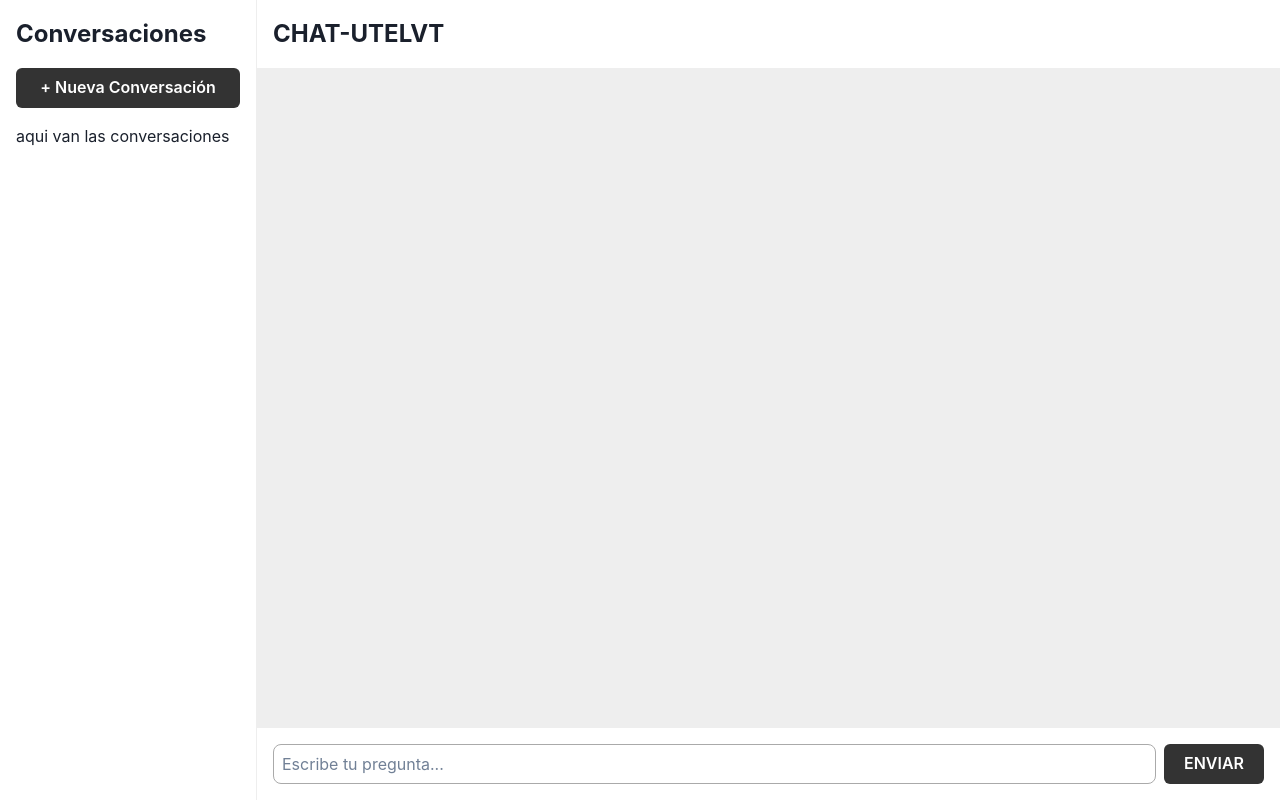
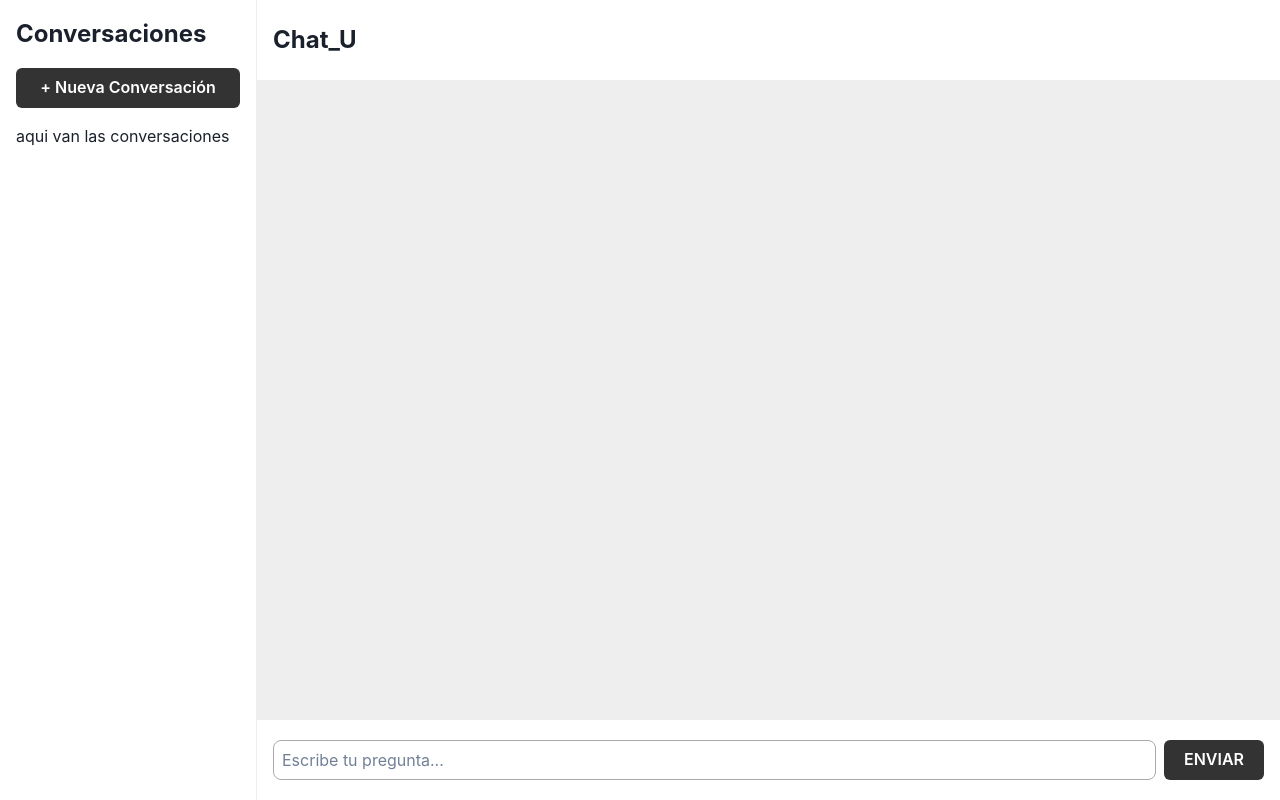
Before and after one commit to Henry-GC/ChatUTELVT, a React (Create React App) app: page / in a window 1280 px wide. Built offline with nearby package versions, Linux system fonts and the light colour scheme.

Commit message:
change UI

```diff
--- a/src/App.css
+++ b/src/App.css
@@ -0,0 +1,3 @@
+.app-container{
+    min-height: 100vh;
+}
--- a/src/App.js
+++ b/src/App.js
@@ -9,7 +9,6 @@ function App() {
       <Box
           className='app-container'
           display='flex'
-          minHeight='100vh'
       >
         <SideBar/>
         <Main/>
--- /dev/null
+++ b/src/components/chat.jsx
@@ -0,0 +1,55 @@
+import { Box, Text, Spinner } from "@chakra-ui/react"
+import { useEffect, useRef } from "react"
+
+function Chat ({isLoading,history}) {
+
+    const chatBoxRef = useRef(null)
+
+    useEffect(() => {
+        if (chatBoxRef.current) {
+            chatBoxRef.current.scrollTop = chatBoxRef.current.scrollHeight
+        }
+    }, [history])
+
+    return (
+        <>
+            <Box
+                className="chat-box"
+                height='80%'
+                bg='#eee'
+                padding="1rem"
+                overflowY='scroll'
+                display="flex"
+                flexDirection="column"
+                ref={chatBoxRef} // Referencia para la caja de chat
+            >
+                {history.map((entry, index) => (
+                    <Box
+                        key={index}
+                        display="flex"
+                        justifyContent={entry.type === 'user' ? 'flex-end' : 'flex-start'}
+                        padding="0.5rem"
+                    >
+                        <Box
+                            bg={entry.type === 'user' ? '#3182CE' : '#E2E8F0'}
+                            color={entry.type === 'user' ? '#fff' : '#000'}
+                            borderRadius="10px"
+                            padding="0.5rem 1rem"
+                            maxWidth="60%"
+                            textAlign={entry.type === 'user' ? 'right' : 'left'}
+                        >
+                            <Text>{entry.message}</Text>
+                        </Box>
+                    </Box>
+                ))}
+                {isLoading && (
+                    <Box display="flex" padding="1rem">
+                        <Spinner size="lg" />
+                    </Box>
+                )}
+            </Box>
+        </>
+    )
+}
+
+export default Chat
--- a/src/components/header.jsx
+++ b/src/components/header.jsx
@@ -10,7 +10,7 @@ function Header (){
                     fontSize='1.5rem'
                     fontWeight='700'
                     padding='1rem'
-                >CHAT-UTELVT</Text>
+                >Chat_U</Text>
             </Box>
         </>
     )
--- a/src/components/main.jsx
+++ b/src/components/main.jsx
@@ -1,53 +1,73 @@
-import { Box, Button } from "@chakra-ui/react"
-import React, { useState } from "react"
+import { Box, Button, Spinner, Text } from "@chakra-ui/react"
+import React, { useState, useRef, useEffect } from "react"
 import Header from "./header"
 import Axios from "../utils/axiosConfig"
+import Chat from "./chat"
+import '../styles/main.css'
 
-function Main (){
+function Main() {
+    const [isLoading, setLoading] = useState(false)
+    const [query, setQuery] = useState('')
+    const [history, setHistory] = useState([])
 
-    const [query, setQuery] = useState('')
-    const [res, setRes] = useState('')
-
-    function handleChange (e) {
+    function handleChange(e) {
         setQuery(e.target.value)
     }
 
-    async function handleSubmit (e) {
+    async function handleSubmit(e) {
         e.preventDefault()
-        console.log(query);
-        const response = await Axios.post('/query', {'question': query})
-        console.log(response.data.respuesta);
-        setRes(response.data.respuesta)
+        setLoading(true)
+
+        const question = query
         setQuery('')
+
+        // Guardar el mensaje del usuario en el historial
+        setHistory(prevHistory => [...prevHistory, { type: 'user', message: question }])
+
+        try {
+            const response = await Axios.post('/query', { 'question': question })
+            const botResponse = response.data.respuesta
+
+            // Guardar la respuesta del bot en el historial
+            setHistory(prevHistory => [...prevHistory, { type: 'bot', message: botResponse }])
+        } catch (error) {
+            console.error("Error fetching response:", error)
+            // En caso de error, mostrar un mensaje de error del bot
+            setHistory(prevHistory => [...prevHistory, { type: 'bot', message: "Error al obtener respuesta." }])
         }
+
+        setLoading(false)
+    }
+
+    // Hacer scroll automático cuando cambie el historial
+
 
     return (
         <>
             <Box
                 className="main-container"
                 width='80%'
-                minHeight='100vh'
+                maxHeight='100vh'
                 display='flex'
                 flexDirection='column'
                 bg='#fff'
                 borderLeft='1px solid #eee'
+                overflow='hidden'
+            >
+                <Box
+                    display='flex'
+                    alignItems='center'
+                    height='10%'
                 >
                     <Header />
+                </Box>
+                <Chat history={history} isLoading={isLoading}/>
                 <Box
                     display='flex'
-                    flexDirection='column'
-                    flex='1'
-                >
-                    <Box
-                        className="chat-box"
-                        flexGrow='1'
-                        bg='#eee'
-                    >
-                        {res}
-                    </Box>
-                    <Box
                     width='100%'
+                    height='10%'
                     padding='1rem'
+                    alignItems='center'
                 >
                     <form onSubmit={handleSubmit} style={{ display: 'flex', width: '100%' }}>
                         <input
@@ -62,18 +82,19 @@ function Main (){
                                 border: 'solid 1px #aaa',
                                 borderRadius: '0.5rem'
                             }}
+                            disabled={isLoading}
                         />
                         <Button
                             type="submit"
                             width="100px"
                             bg='#333'
                             color='#fff'
-                                sx={{_hover:{bg:'#555'}}}
+                            sx={{ _hover: { bg: '#555' } }}
+                            isLoading={isLoading}
                         >
                             ENVIAR
                         </Button>
                     </form>
-                    </Box>
                 </Box>
             </Box>
         </>
--- /dev/null
+++ b/src/styles/main.css
@@ -0,0 +1,25 @@
+.main-container{
+    display: flex;
+    flex-direction: column;
+    width: 80%;
+    max-height: 100vh;
+    overflow: hidden;
+}
+.header-main{
+    display: flex;
+    align-items: center;
+    height: 10%;
+}
+.input-message{
+    display: flex;
+    align-items: center;
+    width: 100%;
+    height: 10%;
+    padding: 1rem;
+}
+#input-bar{
+    flex-grow: 1;
+    margin-right: 0.5rem;
+    padding: '0.2rem 0.5rem';
+    border-radius: '0.5rem';
+}
--- a/src/utils/axiosConfig.jsx
+++ b/src/utils/axiosConfig.jsx
@@ -8,3 +8,5 @@ const instance = axios.create({
 })
 
 export default instance
+
+// https://api-chatutelvt.onrender.com
```
Lines whose indentation alone changed are shown as unchanged.
